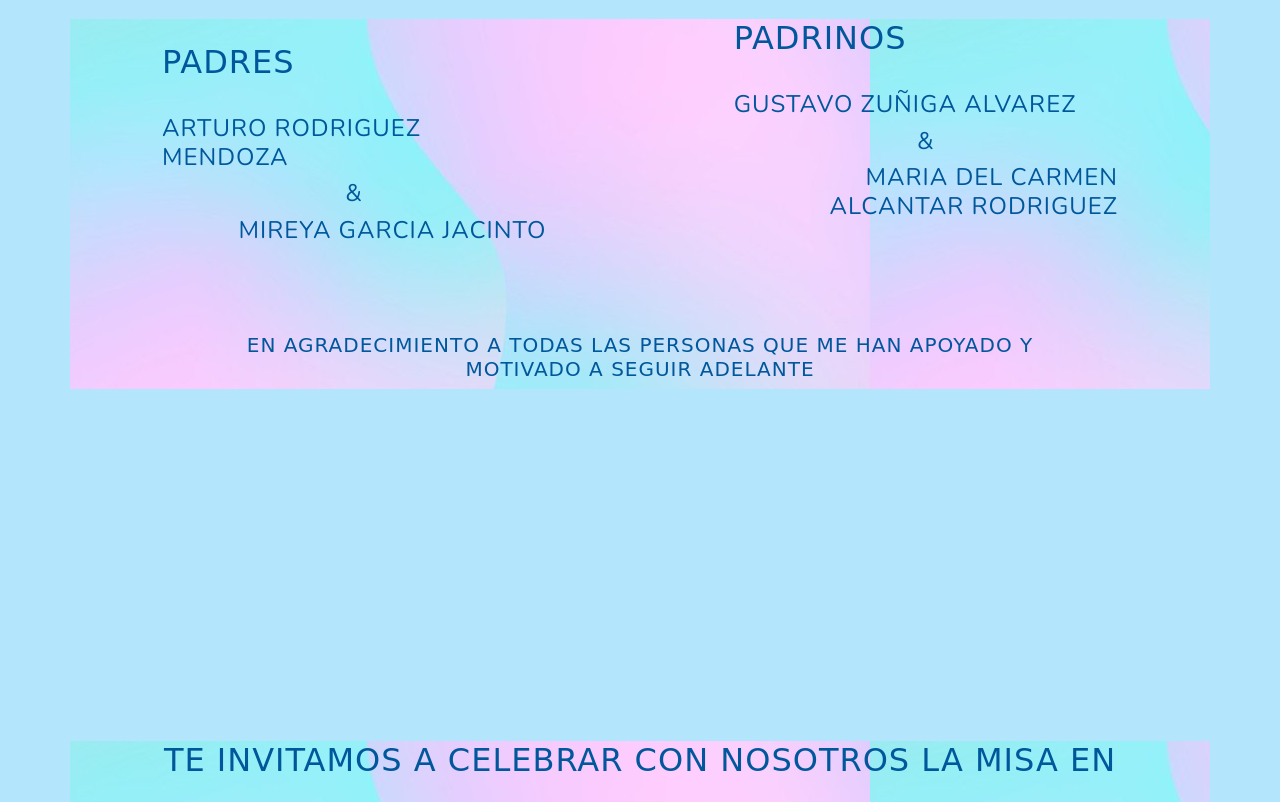
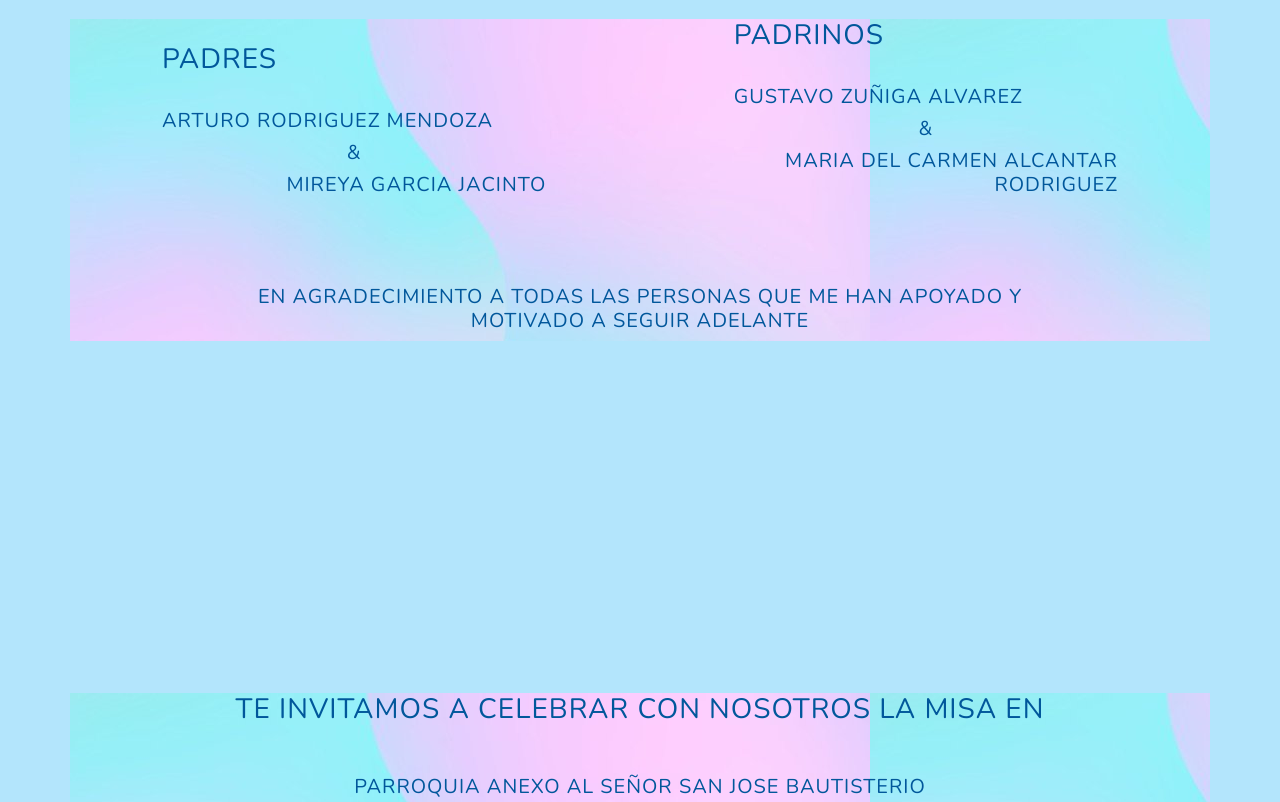
Before and after one commit to javis94/paginaxv, a plain HTML site: page index.html in a window 1280 px wide. Shown: the part 740-1542 px from the top of the page. Drawn offline with nearby package versions, Linux system fonts and the light colour scheme.

Commit message:
Add files via upload

```diff
--- a/index.html
+++ b/index.html
@@ -18,7 +18,7 @@
 <body id="page-top" style="background: #b3e5fc">
     <nav class="navbar navbar-expand-lg text-uppercase fixed-top" id="mainNav" style="background: #ffebee">
         <div class="container" style="background: #ffebee">
-            <a class="navbar-brand js-scroll-trigger" href="#page-top" style="color: #01579b;font-family: cursive;"> MIS XV AÑOS </a>
+            <a class="navbar-brand js-scroll-trigger" href="#page-top" style="color: #01579b;"> MIS XV AÑOS </a>
             <button class="navbar-toggler navbar-toggler-right text-uppercase font-weight-bold bg-primary text-white rounded" type="button" data-toggle="collapse" data-target="#navbarResponsive" aria-controls="navbarResponsive" aria-expanded="false" aria-label="Toggle navigation">
                 Menu
                 <i class="fas fa-bars"></i>
@@ -110,27 +110,27 @@
                         <div class="row">
                             <div class="col-5">
                                 <br>
-                                <h2 class="text-uppercase" style="color: #01579b; font-family: cursive;"> PADRES</h2>
+                                <h3  style="color: #01579b;">PADRES </h3>
                                 <br>
-                                <h4 class="text-uppercase" style="text-align: left;color: #01579b">ARTURO RODRIGUEZ MENDOZA</h4>
-                                <h4 class="text-uppercase" style="text-align: center;color: #01579b">&</h4>
-                                <h4 class="text-uppercase" style="text-align: right;color: #01579b">MIREYA GARCIA JACINTO</h4>
+                                <h5 style="text-align: left;color: #01579b">ARTURO RODRIGUEZ MENDOZA</h5>
+                                <h5  style="text-align: center;color: #01579b">&</h5>
+                                <h5  style="text-align: right;color: #01579b">MIREYA GARCIA JACINTO</h5>
                             </div>
                             <div class="col-2">
                             </div>
                             <div class="col-5">
-                                <h2 class="text-uppercase" style="color: #01579b; font-family: cursive;"> PADRINOS</h2>
+                                <h3 style="color: #01579b;"> PADRINOS</h3>
                                 <br>
-                                <h4 class="text-uppercase" style="text-align: left;color: #01579b">GUSTAVO ZUÑIGA ALVAREZ</h4>
-                                <h4 class="text-uppercase" style="text-align: center;color: #01579b">&</h4>
-                                <h4 class="text-uppercase" style="text-align: right;color: #01579b">MARIA DEL CARMEN ALCANTAR RODRIGUEZ </h4>
+                                <h5 style="text-align: left;color: #01579b">GUSTAVO ZUÑIGA ALVAREZ</h5>
+                                <h5 style="text-align: center;color: #01579b">&</h5>
+                                <h5 style="text-align: right;color: #01579b">MARIA DEL CARMEN ALCANTAR RODRIGUEZ </h4>
                             </div>
                         </div>
                     </div>
                     <div class="conteiner" style="margin: 80px">
                         <div class="row">
                             <div class="col-12" style="text-align: center;color: #01579b">
-                                <h5 class="text-uppercase" style="font-family: cursive;"> EN AGRADECIMIENTO A TODAS LAS PERSONAS QUE ME HAN APOYADO Y MOTIVADO A SEGUIR ADELANTE</h5>
+                                <h5> EN AGRADECIMIENTO A TODAS LAS PERSONAS QUE ME HAN APOYADO Y MOTIVADO A SEGUIR ADELANTE</h5>
                             </div>
                         </div>
                     </div>
@@ -166,14 +166,14 @@
                 <section class="page-section portfolio" id="templo">
                     <div class="row">
                         <div class="col-12">
-                            <h2 class="text-uppercase" style="text-align: left;color: #01579b; font: cursive; font-family: cursive;text-align: center;"> TE INVITAMOS A CELEBRAR CON NOSOTROS LA MISA EN</h2>
+                            <h3 style="text-align: left;color: #01579b;text-align: center;"> TE INVITAMOS A CELEBRAR CON NOSOTROS LA MISA EN</h3>
                         </div>
                     </div>
                     <div class="conteiner" style="margin: 40px;">
                         <div class="row">
                             <div class="col-12" style="text-align: center;color: #01579b;">
-                                <h5 class="text-uppercase" style="font-family: cursive;">PARROQUIA ANEXO AL SEÑOR SAN JOSE BAUTISTERIO</h5>
-                                <p> <h5 class="text-uppercase" style="font-family: cursive;"> BELISARIO DOMINGUEZ No. 250 CENTRO. 58000, MORELIA MICH.</h5></p>
+                                <h5>PARROQUIA ANEXO AL SEÑOR SAN JOSE BAUTISTERIO</h5>
+                                <p> <h5> BELISARIO DOMINGUEZ No. 250 CENTRO. 58000, MORELIA MICH.</h5></p>
                             </div>
                             </div>
                             <div class="row">
@@ -216,14 +216,14 @@
                 <div class="conteiner" style="margin: 60px;">
                     <section class="page-section portfolio" id="salon">
                     <div class="row">
-                        <div class="col-12" style="text-align: left;color: #01579b; font: cursive; font-family: cursive;text-align: center;">
-                            <h2 class="text-uppercase" style="text-align: left;color: #01579b; font: cursive; font-family: cursive;text-align: center;"> TE INVITAMOS A QUE NOS ACOMPAÑES A CELEBRAR DESPUES DE LA MISA EN:</h2>
+                        <div class="col-12" style="text-align: left;color: #01579b;text-align: center;">
+                            <h3 style="text-align: left;color: #01579b;text-align: center;"> TE INVITAMOS A QUE NOS ACOMPAÑES A CELEBRAR A PARTIR DE LAS 7:30 EN:</h3>
                         </div>
                         <div class="conteiner" style="margin: 40px">
                             <div class="row">
                                 <div class="col-12" style="text-align: center;color: #01579b;">
-                                    <h5 class="text-uppercase" style="font-family: cursive;"> SALON DE FIESTAS Y EVENTOS SOCIALES LAS FUENTES</h5>
-                                    <p><h5 class="text-uppercase" style="font-family: cursive;">AV. JOSE MA. ORTEGA No 113 COL. JOSE MA. ARTEAGA MORELIA MICH. </h5></p>
+                                    <h7> SALON DE FIESTAS Y EVENTOS SOCIALES LAS FUENTES</h7>
+                                    <p><h7>AV. JOSE MA. ORTEGA No 113 COL. JOSE MA. ARTEAGA MORELIA MICH. </h7></p>
                                 </div>
                             </div>
                             <div class="row">
```
